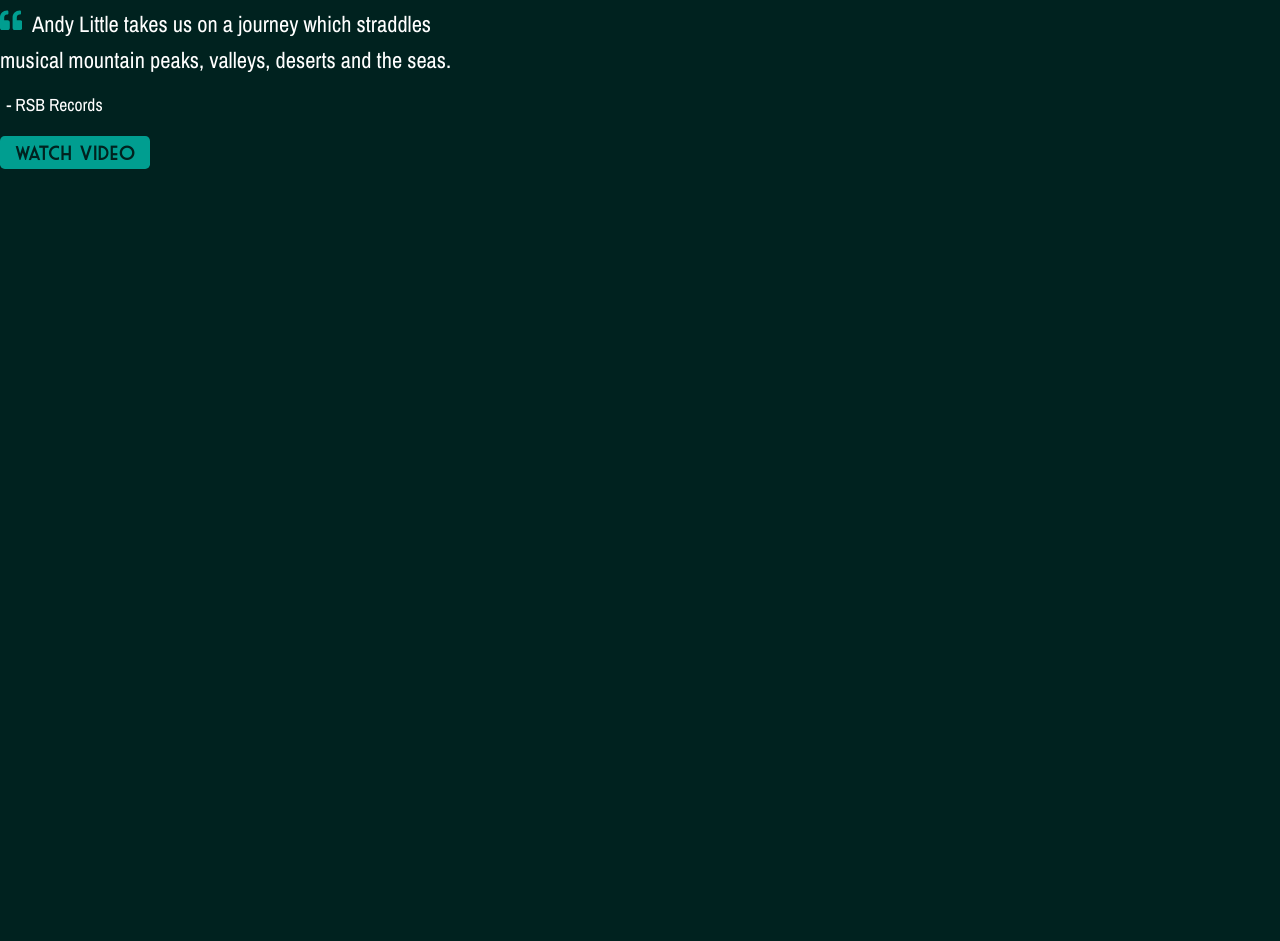
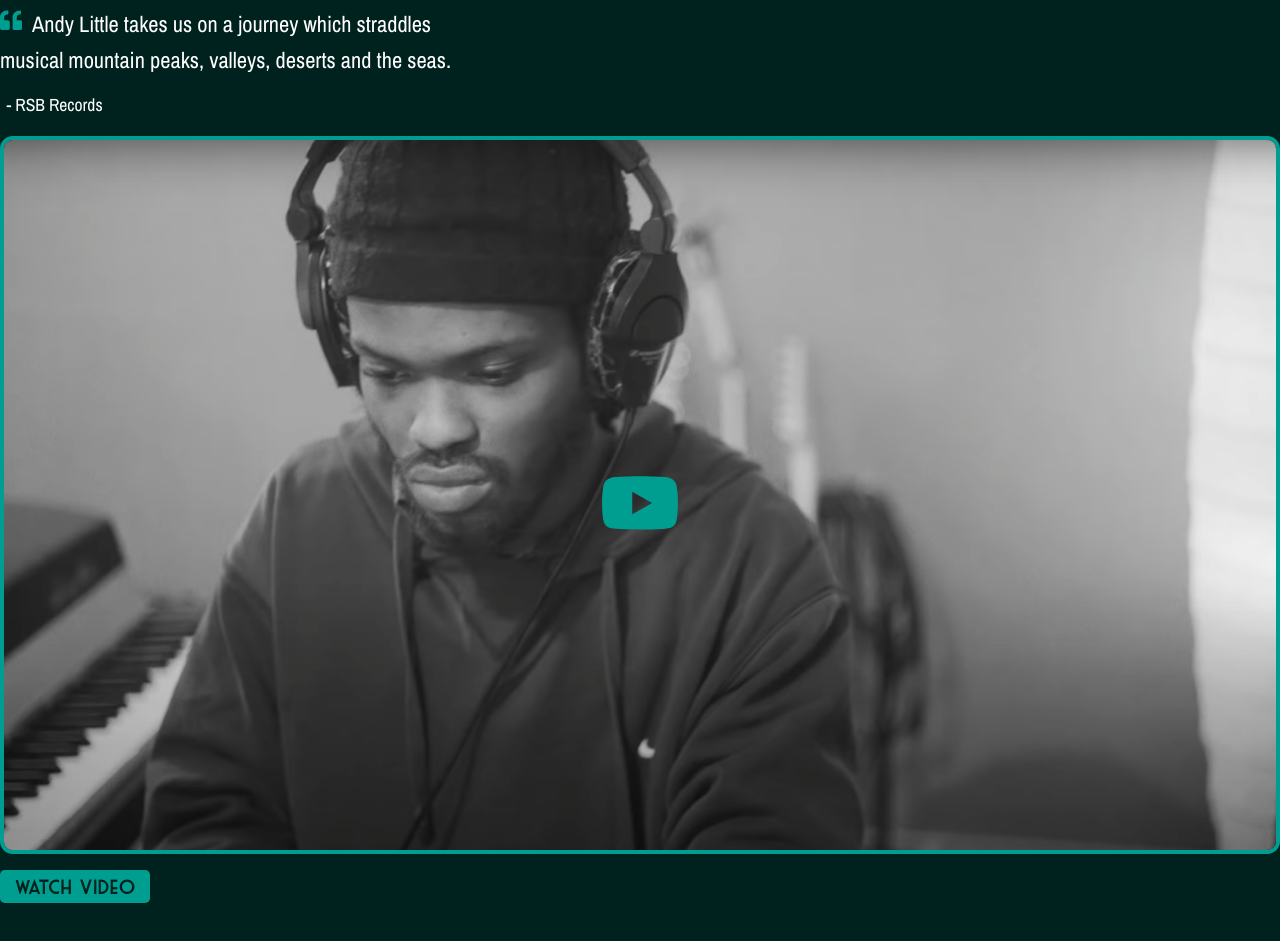
Before and after one commit to andy-little/noisy-band, a React (Create React App) app: page / in a window 1280 px wide. Shown: the part 2620-3561 px from the top of the page. Before the commit the page ends 2904 px from the top, so only its background shows below. Built offline with nearby package versions, Linux system fonts and the light colour scheme.

Commit message:
added video img and link to video section

```diff
--- a/src/pages/sections/Video/Video.module.scss
+++ b/src/pages/sections/Video/Video.module.scss
@@ -1,3 +1,31 @@
 .h1 {
     color: var(--clr-tertiary);
 }
+.video {
+    max-width: 100%;
+    border: var(--section-border-thickness) var(--clr-tertiary) solid;
+    border-radius: 0.8rem;
+    margin-bottom: 1rem;
+}
+.video_container {
+    position: relative;
+    display: flex;
+    justify-content: center;
+    align-items: center;
+    cursor: pointer;
+    img {
+        transition: opacity 300ms linear;
+    }
+    &:hover {
+        img {
+            opacity: 0.7;
+        }
+    }
+
+    svg {
+        position: absolute;
+        color: var(--clr-tertiary);
+        font-size: clamp(2.5rem, 14vw, 5rem);
+        z-index: 100;
+    }
+}
--- a/src/pages/sections/Video/Video.tsx
+++ b/src/pages/sections/Video/Video.tsx
@@ -1,7 +1,8 @@
-import React from "react";
 import { LinkBtn, Quote, Section } from "../../../components/common";
 import Colour from "../../../constants/Colour";
 import style from "./Video.module.scss";
+import img from "../../../static/images/video.png";
+import { FaYoutube } from "react-icons/fa";
 
 const Video = () => {
     return (
@@ -12,6 +13,21 @@ const Video = () => {
                     Andy Little takes us on a journey which straddles musical
                     mountain peaks, valleys, deserts and the seas.
                 </Quote>
+
+                <a
+                    href="https://www.youtube.com/c/mrlittleofficial"
+                    target="_blank"
+                    rel="noreferrer"
+                >
+                    <div className={style.video_container}>
+                        <FaYoutube />
+                        <img
+                            src={img}
+                            alt="watch video"
+                            className={style.video}
+                        />
+                    </div>
+                </a>
                 <LinkBtn
                     url="https://www.youtube.com/c/mrlittleofficial"
                     options={{ colour: Colour.TERTIARY }}
```
Also changed, not shown: src/static/images/video.png (added).
